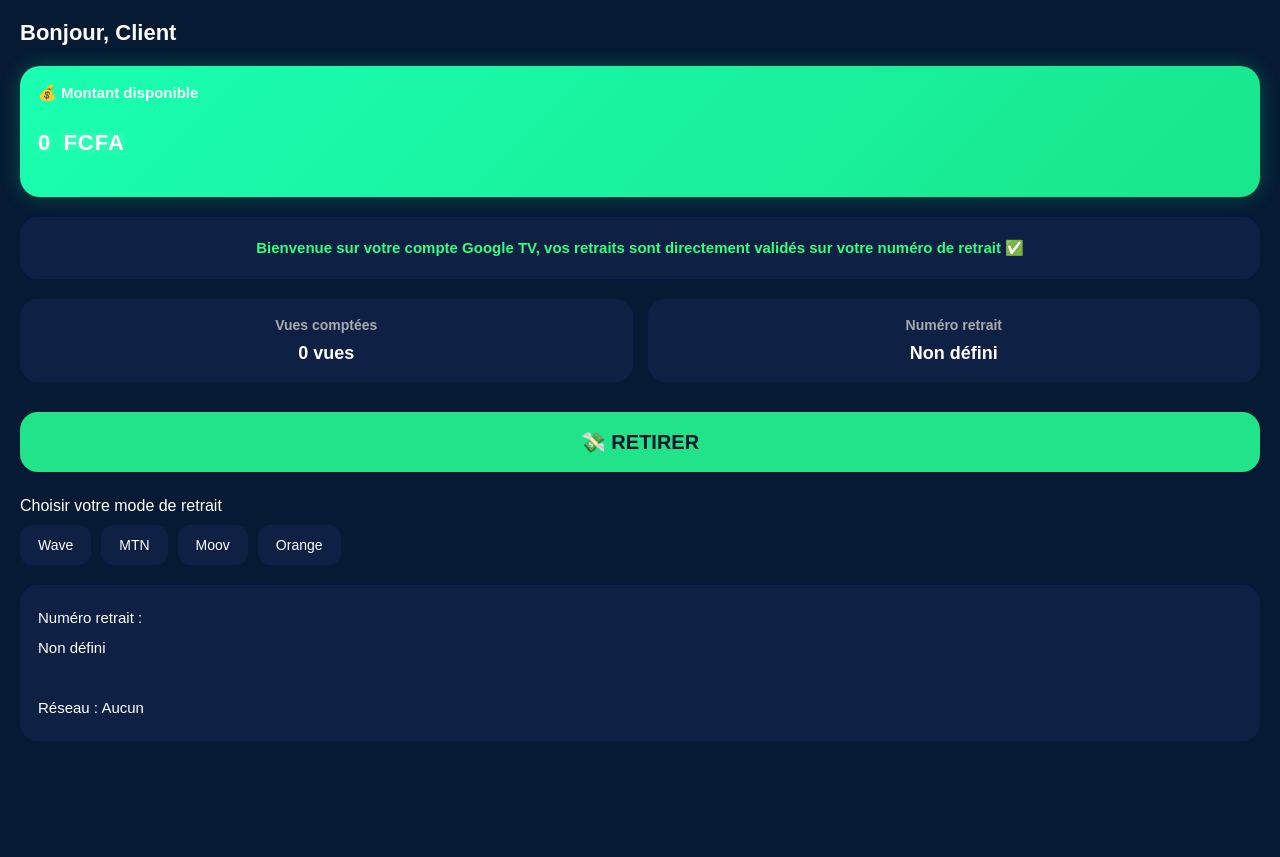
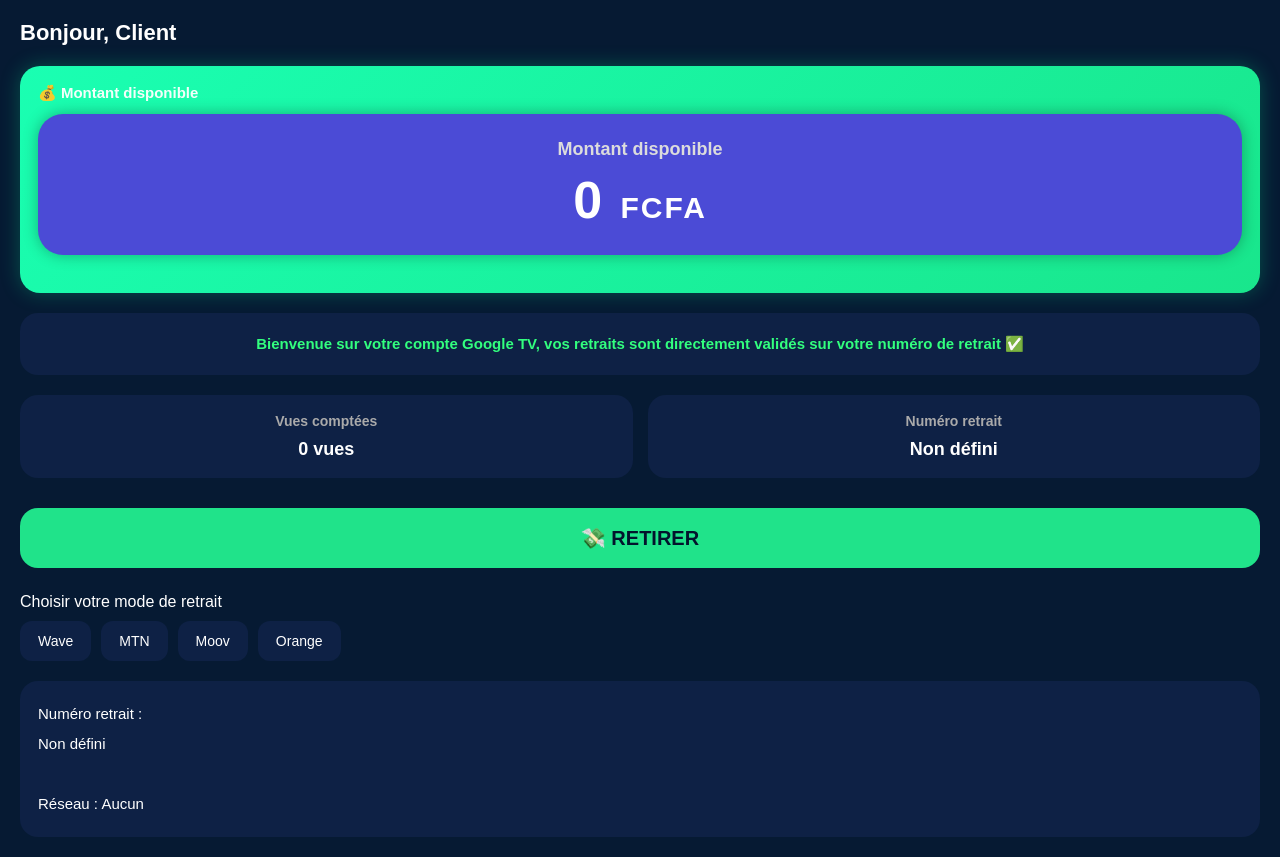
Before and after one commit to dioufdjamasso/mon-site, a plain HTML site: page index.html in a window 1280 px wide. Before the commit the page ends 800 px from the top, so only its background shows below. Drawn offline with Linux system fonts and the light colour scheme.

Commit message:
Enhance available amount display in index.html
Added styling and structure for available amount display.

```diff
--- a/index.html
+++ b/index.html
@@ -228,10 +228,35 @@ Bonjour, <span id="nom"></span>
 💰 Montant disponible
 </p>
 
-<h1 class="montant">
+<div style="
+background:#4b4bd6;
+padding:25px;
+border-radius:25px;
+text-align:center;
+margin-bottom:20px;
+box-shadow:0 0 15px rgba(0,0,0,0.3);
+">
+
+<div style="
+font-size:18px;
+color:#dcdcdc;
+margin-bottom:10px;
+font-weight:bold;
+">
+Montant disponible
+</div>
+
+<div style="
+font-size:52px;
+font-weight:bold;
+color:white;
+letter-spacing:2px;
+">
 <span id="solde"></span>
-<span>FCFA</span>
-</h1>
+<span style="font-size:30px;"> FCFA</span>
+</div>
+
+</div>
 
 </div>
 
```
